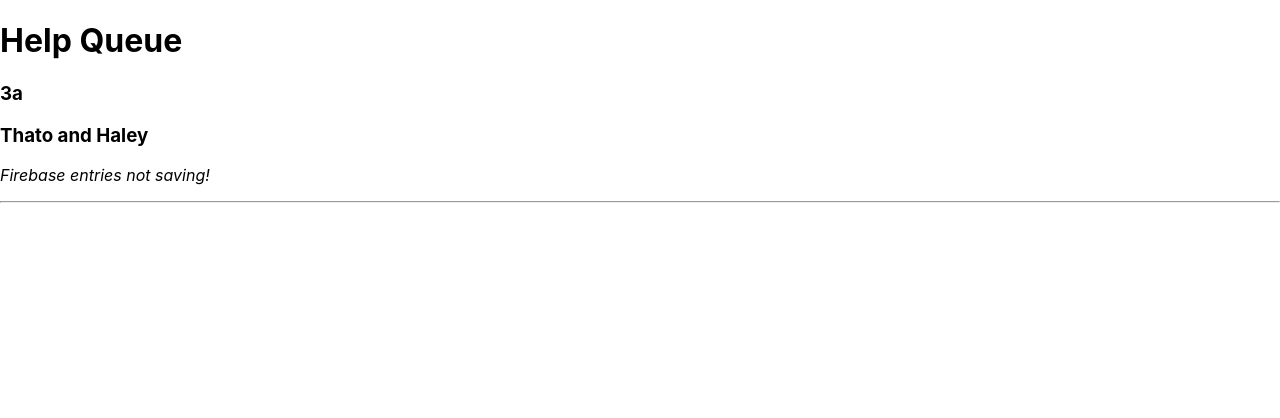
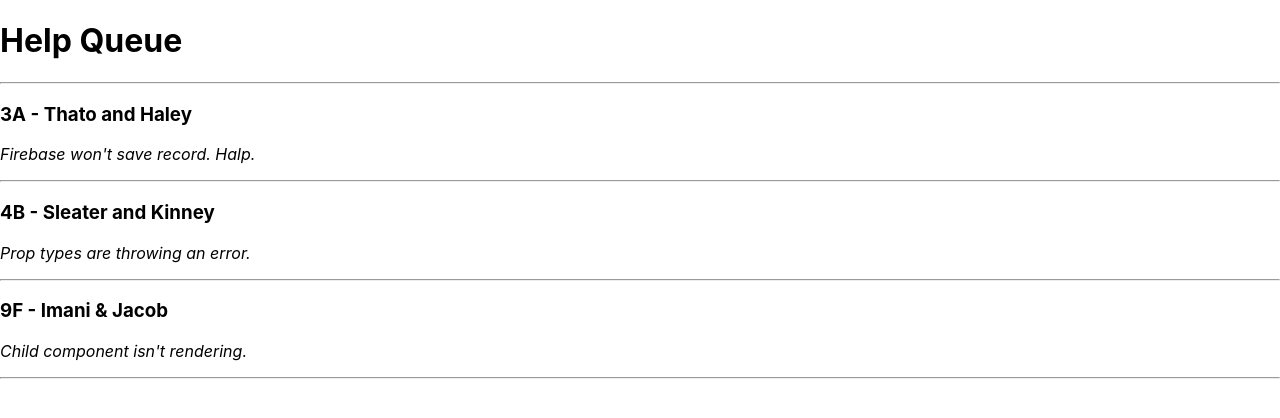
Before and after one commit to thekidnamedkd/help-queue, a React (Create React App) app: page / in a window 1280 px wide. Shown: the top 418 px of the page. Built offline with nearby package versions, Linux system fonts and the light colour scheme.

Commit message:
refactored TicketList and App.js

```diff
--- a/src/components/App.js
+++ b/src/components/App.js
@@ -1,13 +1,14 @@
 import React from "react";
+import Header from "./Header";
+import TicketList from "./TicketList";
 
 function App(){
+  const name = "Thato";
+  const name2 = "Haley";
   return (
     <React.Fragment>
-      <h1>Help Queue</h1>
-      <h3>3a</h3>
-      <h3>Thato and Haley</h3>
-      <p><em>Firebase entries not saving!</em></p>
-      <hr/>
+      <Header />
+      <TicketList />
     </React.Fragment>
   );
 }
--- a/src/components/Header.js
+++ b/src/components/Header.js
@@ -0,0 +1,9 @@
+import React from "react";
+
+function Header(){
+  return (
+    <h1>Help Queue</h1>
+  );
+}
+
+export default Header;
--- /dev/null
+++ b/src/components/Ticket.js
@@ -0,0 +1,20 @@
+import React from "react";
+import PropTypes from "prop-types";
+
+function Ticket(props){
+  return (
+    <React.Fragment>
+      <h3>{props.location} - {props.names}</h3>
+      <p><em>{props.issue}</em></p>
+      <hr/>
+    </React.Fragment>
+  );
+}
+
+Ticket.propTypes = {
+  names: PropTypes.string,
+  location: PropTypes.string,
+  issue: PropTypes.string
+};
+
+export default Ticket;
--- /dev/null
+++ b/src/components/TicketList.js
@@ -0,0 +1,36 @@
+import React from "react";
+import Ticket from "./Ticket";
+
+const masterTicketList = [
+  {
+    names: 'Thato and Haley',
+    location: '3A',
+    issue: 'Firebase won\'t save record. Halp.'
+  },
+  {
+    names: 'Sleater and Kinney',
+    location: '4B',
+    issue: 'Prop types are throwing an error.'
+  },
+  {
+    names: 'Imani & Jacob',
+    location: '9F',
+    issue: 'Child component isn\'t rendering.'
+  }
+];
+
+function TicketList(){
+  return (
+    <React.Fragment>
+      <hr/>
+      {masterTicketList.map((ticket, index) =>
+        <Ticket names={ticket.names}
+          location={ticket.location}
+          issue={ticket.issue}
+          key={index}/>
+      )}
+    </React.Fragment>
+  );
+}
+
+export default TicketList;
```
